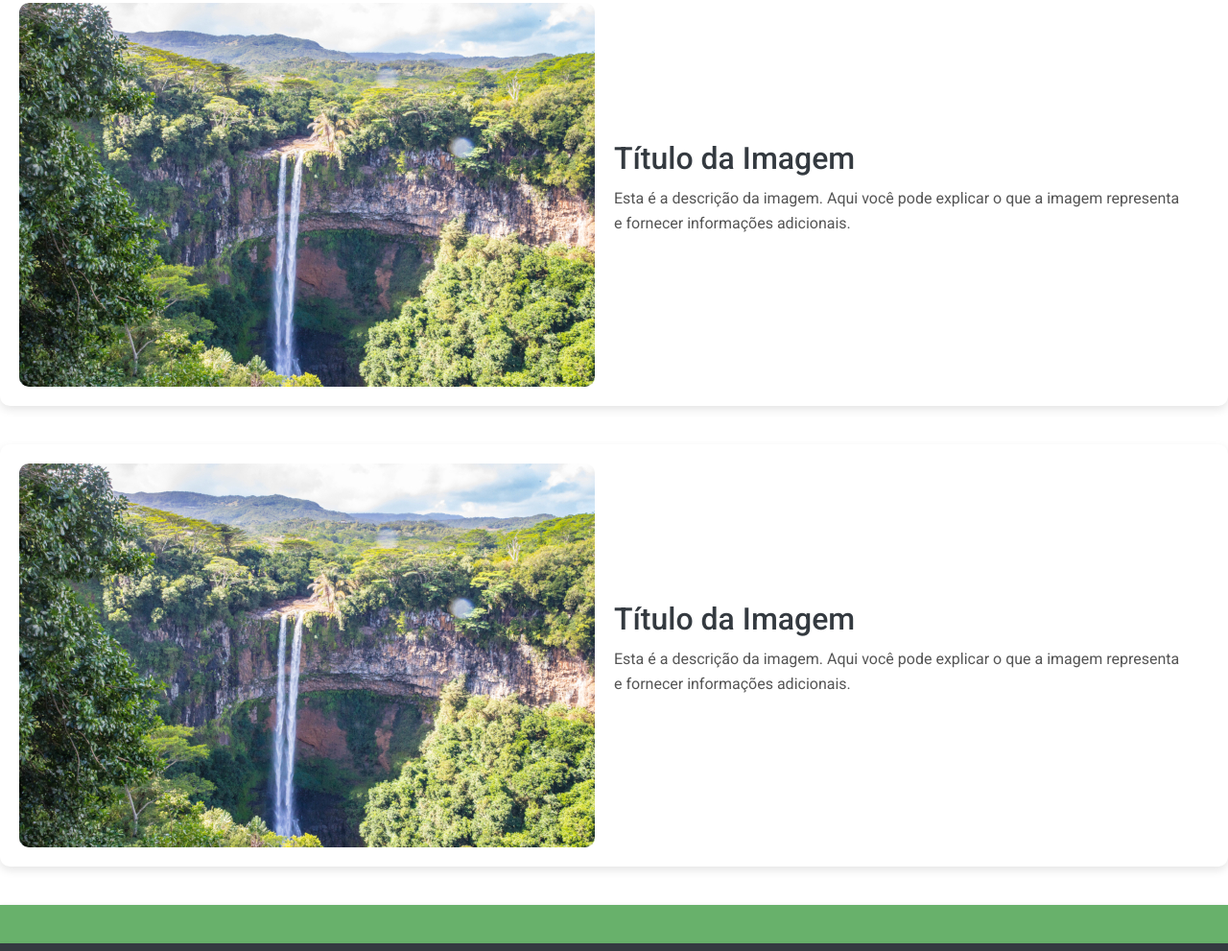
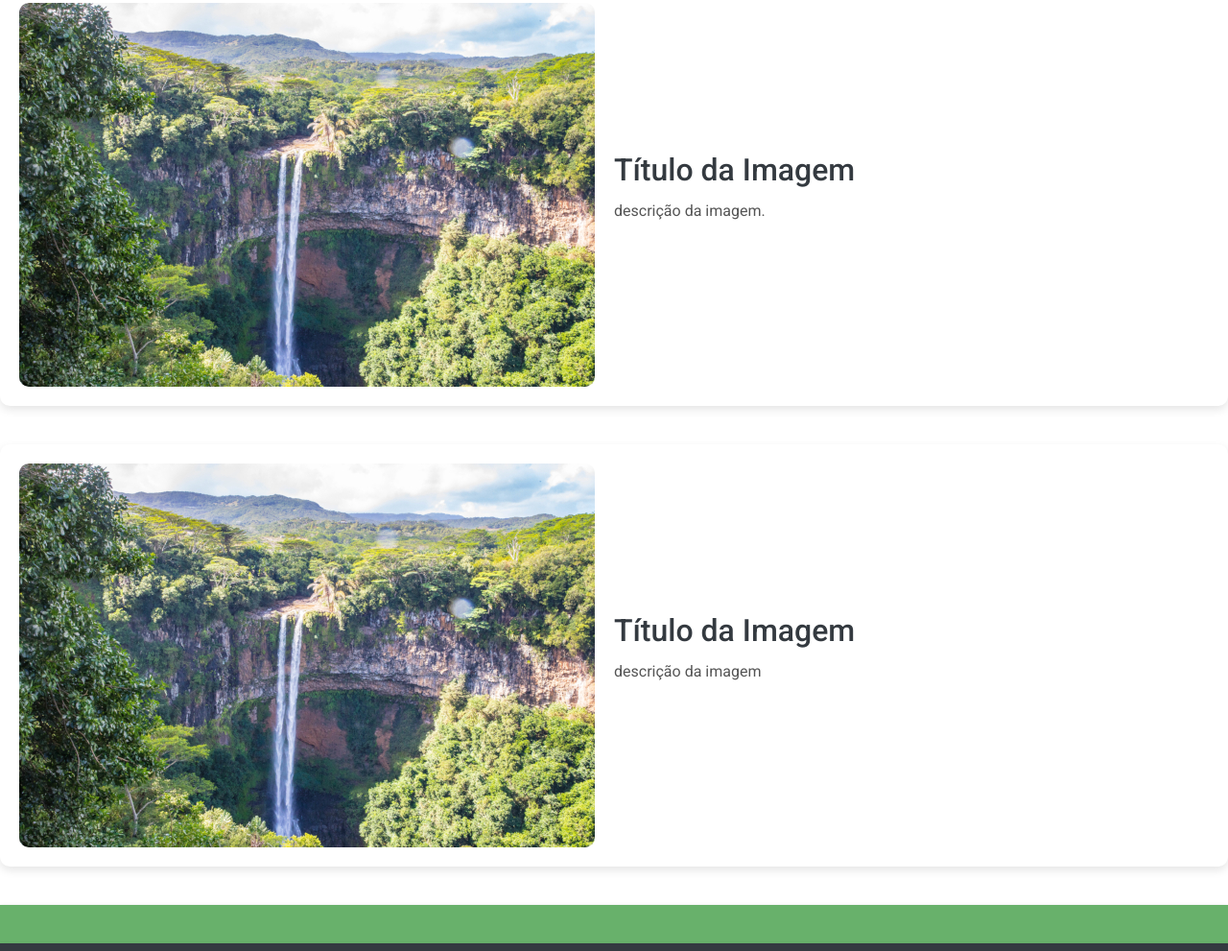
Before and after one commit to Pedropaulodeoli/tiradente, a plain HTML site: page index.html in a window 1280 px wide. Shown: the part 1043-2034 px from the top of the page at 96% size. Drawn offline with nearby package versions, Linux system fonts and the light colour scheme.

Commit message:
Update index.html

```diff
--- a/index.html
+++ b/index.html
@@ -60,7 +60,7 @@
                 <img src="./image/headercapaP.jpg" alt="Descrição da imagem" class="img-fluid">
                 <div class="description">
                     <h3>Título da Imagem</h3>
-                    <p>Esta é a descrição da imagem. Aqui você pode explicar o que a imagem representa e fornecer informações adicionais.</p>
+                    <p>descrição da imagem.</p>
                 </div>
             </div>
         </div>
@@ -70,7 +70,7 @@
                 <img src="./image/headercapaP.jpg" alt="Descrição da imagem" class="img-fluid">
                 <div class="description">
                     <h3>Título da Imagem</h3>
-                    <p>Esta é a descrição da imagem. Aqui você pode explicar o que a imagem representa e fornecer informações adicionais.</p>
+                    <p>descrição da imagem</p>
                 </div>
             </div>
         </div>
```
